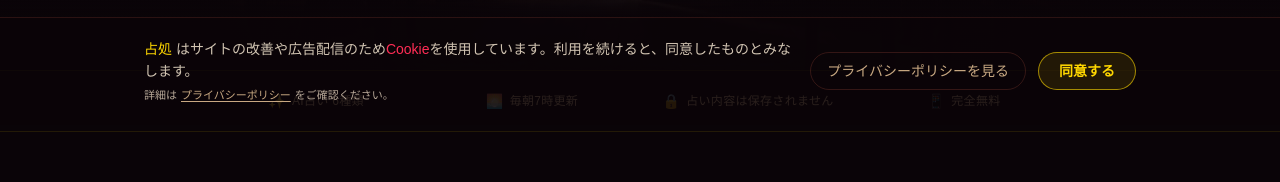
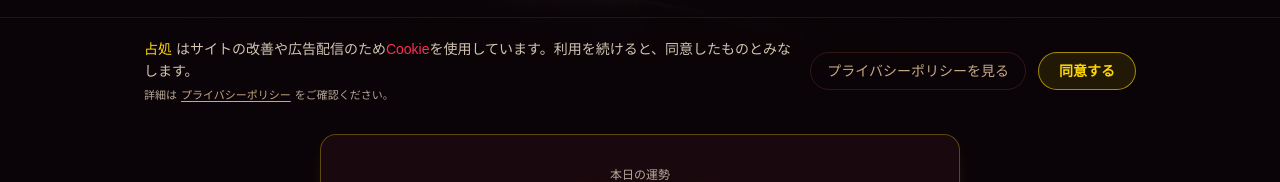
Before and after one commit to moumuri123123-sudo/ai-uranai, a Next.js app: page / in a window 1280 px wide. Shown: the part 675-857 px from the top of the page. Built offline with nearby package versions, Linux system fonts and the light colour scheme; no server answers; a web font is replaced by a local one.

Commit message:
chore: TrustBarを削除
トップのヒーロー直下にあった4要素のトラストバー（AI6種/毎朝更新/匿名性/完全無料）を削除。
運営者判断により不要と判断。

```diff
--- a/src/app/page.tsx
+++ b/src/app/page.tsx
@@ -3,7 +3,6 @@ import Image from "next/image";
 import AdBanner from "@/components/AdBanner";
 import FortuneIcon from "@/components/FortuneIcon";
 import DailyFortune from "@/components/DailyFortune";
-import TrustBar from "@/components/TrustBar";
 import { websiteJsonLd } from "@/lib/jsonld";
 import { blogArticles } from "@/lib/blog-data";
 
@@ -84,9 +83,6 @@ export default function Home() {
           </div>
         </div>
       </section>
-
-      {/* トラストバー（信頼感を伝える控えめなストリップ） */}
-      <TrustBar />
 
       {/* 今日の運勢 */}
       <DailyFortune />
--- a/src/components/TrustBar.tsx
+++ /dev/null
@@ -1,32 +0,0 @@
-// 占処のトラストシグナル（信頼感を伝える控えめな一行）。
-// 偽りの数値は使わず、事実ベースのメッセージのみで構成する。
-// サーバーコンポーネント・Tailwindのみ・レスポンシブ（モバイル2列、デスクトップ4列）。
-export default function TrustBar() {
-  const items: { icon: string; label: string }[] = [
-    { icon: "✨", label: "AI占い 6種類" },
-    { icon: "🌅", label: "毎朝7時更新" },
-    { icon: "🔒", label: "占い内容は保存されません" },
-    { icon: "📱", label: "完全無料" },
-  ];
-
-  return (
-    <section
-      aria-label="占処の特徴"
-      className="border-y border-gold/10 bg-[#0a0408]/80"
-    >
-      <ul className="mx-auto grid max-w-4xl grid-cols-2 gap-y-3 px-4 py-4 text-center sm:grid-cols-4 sm:gap-y-0 sm:py-5">
-        {items.map((item) => (
-          <li
-            key={item.label}
-            className="flex items-center justify-center gap-1.5 text-[11px] tracking-wide text-gold/70 sm:text-xs"
-          >
-            <span aria-hidden="true" className="text-sm opacity-80">
-              {item.icon}
-            </span>
-            <span className="text-warm/80">{item.label}</span>
-          </li>
-        ))}
-      </ul>
-    </section>
-  );
-}
```
